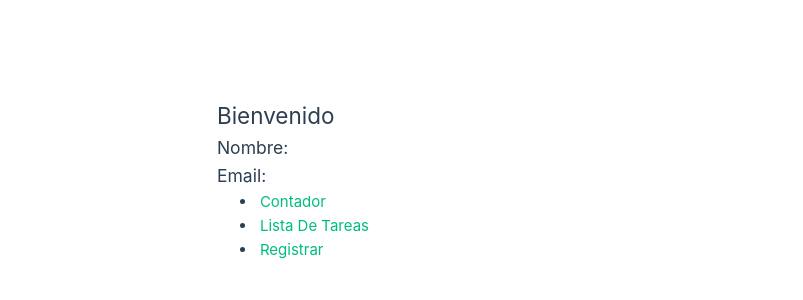
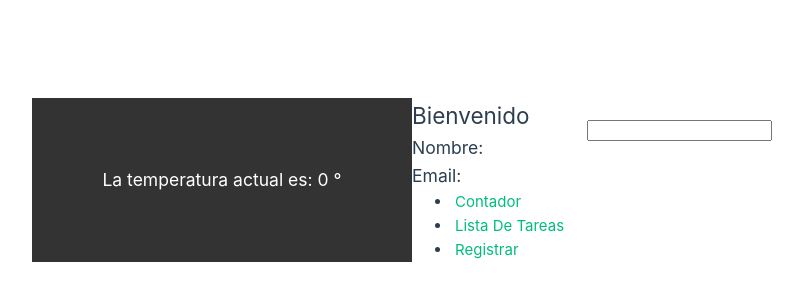
Before and after one commit to Demian-20/proyecto-vue, a Vue app: page / in a window 1280 px wide. Shown: the part 220-520 px from the top of the page, without its empty margins (228-1031 px from the left). Built offline with nearby package versions, Linux system fonts and the light colour scheme; no server answers; the HTML template or start-up script is replaced by a standard one.

Commit message:
Se crearon las ultimas carpetas del curso y se pudo poner la temperatura real

```diff
--- a/package.json
+++ b/package.json
@@ -11,6 +11,7 @@
   },
   "dependencies": {
     "@vee-validate/yup": "^4.15.0",
+    "axios": "^1.7.9",
     "pinia": "^2.3.1",
     "vee-validate": "^4.15.0",
     "vue": "^3.5.13",
--- /dev/null
+++ b/src/components/Header.vue
@@ -0,0 +1,32 @@
+<template>
+    <div class="header">
+        {{ mensajeRecibido }}<Weather></Weather>
+    </div>
+</template>
+
+<script setup>
+import Weather from './Weather.vue';
+import { defineProps, ref, watch} from 'vue';
+const props = defineProps(['mensaje']);
+const mensajeRecibido = ref(props.mensaje);
+watch(()=>props.mensaje,(newValue)=>{
+    mensajeRecibido.value = newValue
+})
+</script>
+
+<style scoped>
+.header {
+    display: flex;
+    justify-content: center;
+    align-items: center;
+    padding: 10px 20px;
+    top: 0;
+    right: 0;
+    left: 0;
+    background-color: #333;
+    color: white;
+}
+h3{
+    margin: 0;
+}
+</style>
--- a/src/components/Sidebar.vue
+++ b/src/components/Sidebar.vue
@@ -1,30 +1,21 @@
 <template>
     <div class="sidebar">
         <h2>Bienvenido</h2>
-<h3>Nombre: {{ nombre }}</h3>
-<h3>Email: {{ email }}</h3>
+        <h3>Nombre: {{ registrarStore.nombre }}</h3>
+        <h3>Email: {{ registrarStore.email }}</h3>
         <ul>
             <li><router-link to="/contador">Contador</router-link></li>
             <li><router-link to="/lista-de-tareas">Lista De Tareas</router-link></li>
             <li><router-link to="/registrar">Registrar</router-link></li>
         </ul>
     </div>
-
 </template>
 
 <script setup>
 import { useRegistrarStore } from '@/modules/registro/stores/registrarStore';
-import {ref, watch} from 'vue';
+
 const registrarStore = useRegistrarStore();
-const nombre = ref(registrarStore.nombre.value);
-const email = ref(registrarStore.email.value);
-watch(() => registrarStore.nombre, (newValue) => {
-    nombre.value = newValue;
-    email.value = newValue;
-});
-watch(() => registrarStore.email, (newValue) => {
-    email.value = newValue;
-})
+
 </script>
 
 <style>
--- /dev/null
+++ b/src/components/Weather.vue
@@ -0,0 +1,20 @@
+<template>
+<h3>La temperatura actual es: {{ weatherStore.temperatura }} °</h3>
+
+</template>
+
+<script setup>
+import { useWeather } from '../composables/useWeather';
+import { onMounted } from 'vue';
+import {useWeatherStore} from '../stores/weatherStore';
+
+const weatherStore = useWeatherStore();
+
+onMounted(()=>{
+    useWeather();
+})
+</script>
+
+<style scoped>
+
+</style>
--- /dev/null
+++ b/src/composables/useWeather.js
@@ -0,0 +1,8 @@
+import {useWeatherStore} from '../stores/weatherStore';
+import {getTemperatura} from '../helpers/getWeather.js';
+
+export const useWeather = async () => {
+    const temperatura = await getTemperatura();
+    const weatherStore = useWeatherStore();
+    weatherStore.temperatura = temperatura;
+}
--- /dev/null
+++ b/src/helpers/getWeather.js
@@ -0,0 +1,9 @@
+import axios from "axios";
+
+const API_URL = 'https://api.open-meteo.com/v1/forecast?latitude=29.1026&longitude=-110.9773&current=temperature_2m&timezone=auto&forecast_days=1';
+
+export const getTemperatura = async () => {
+    const respuesta = await axios.get(API_URL);
+    const nuevaTemperatura = respuesta.data.current.temperature_2m;
+    return nuevaTemperatura
+};
--- /dev/null
+++ b/src/stores/weatherStore.js
@@ -0,0 +1,10 @@
+import { defineStore } from "pinia";
+import {ref} from 'vue';
+
+export const useWeatherStore = defineStore('weather',() => {
+    const temperatura = ref(0);
+    const setTemperatura = (temp) => {
+        temperatura.value = temp;
+    }
+    return {temperatura, setTemperatura};
+});
--- a/src/views/MainView.vue
+++ b/src/views/MainView.vue
@@ -1,14 +1,19 @@
 <template>
-<div class="container">
-    <Sidebar></Sidebar>
-    <div class="content">
-        <router-view></router-view>
+    <Header :mensaje="texto"></Header>
+    <div class="container">
+        <Sidebar></Sidebar>
+        <div class="content">
+          <input type="texto" v-model="texto">
+          {{ texto }}
+          <router-view></router-view>
+      </div>
     </div>
-
-</div>
 </template>
 <script setup>
 import Sidebar from '../components/Sidebar.vue';
+import Header from '../components/Header.vue';
+import {ref} from 'vue';
+const texto = ref ('');
 </script>
 <style>
 .container {
```
Also changed, not shown: src/stores/counter.js (deleted, +0 -12 lines), 1 other file (tests, documents, lock files or other folders). Lines whose indentation alone changed are shown as unchanged.
